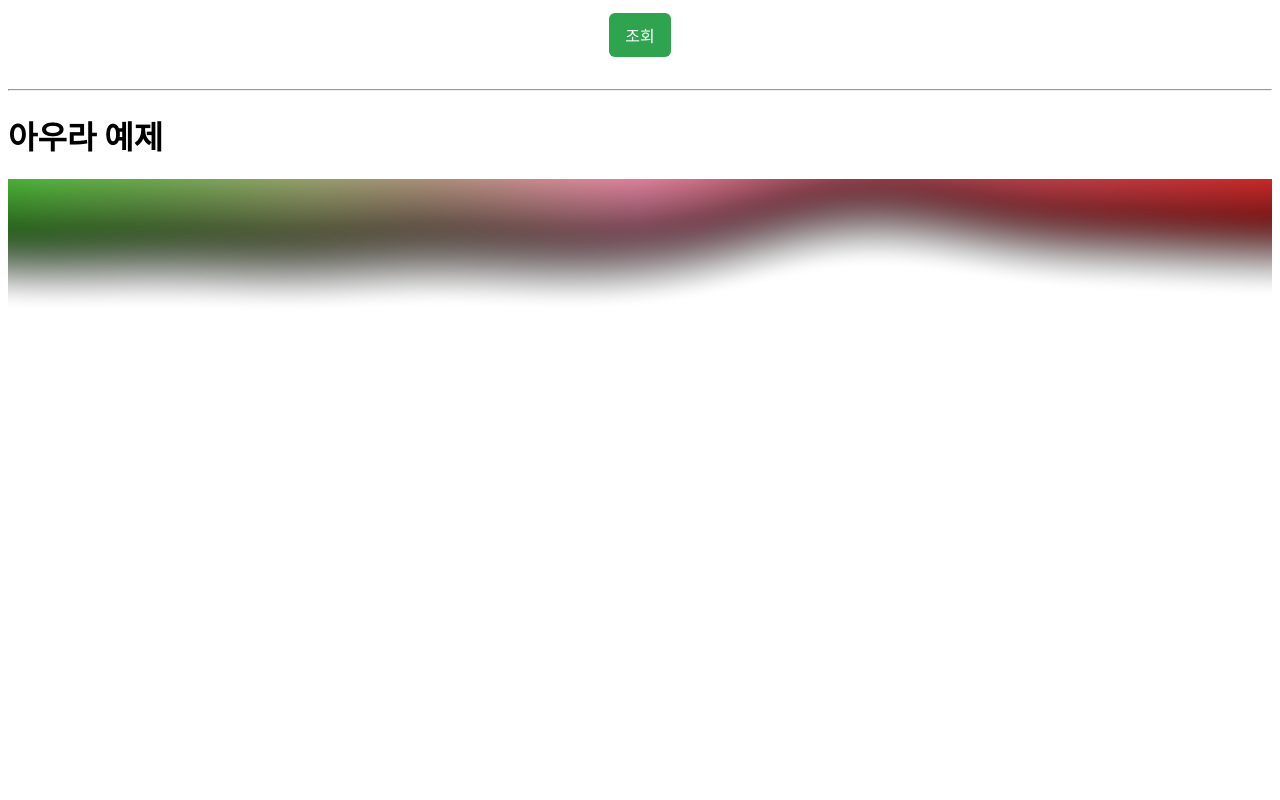
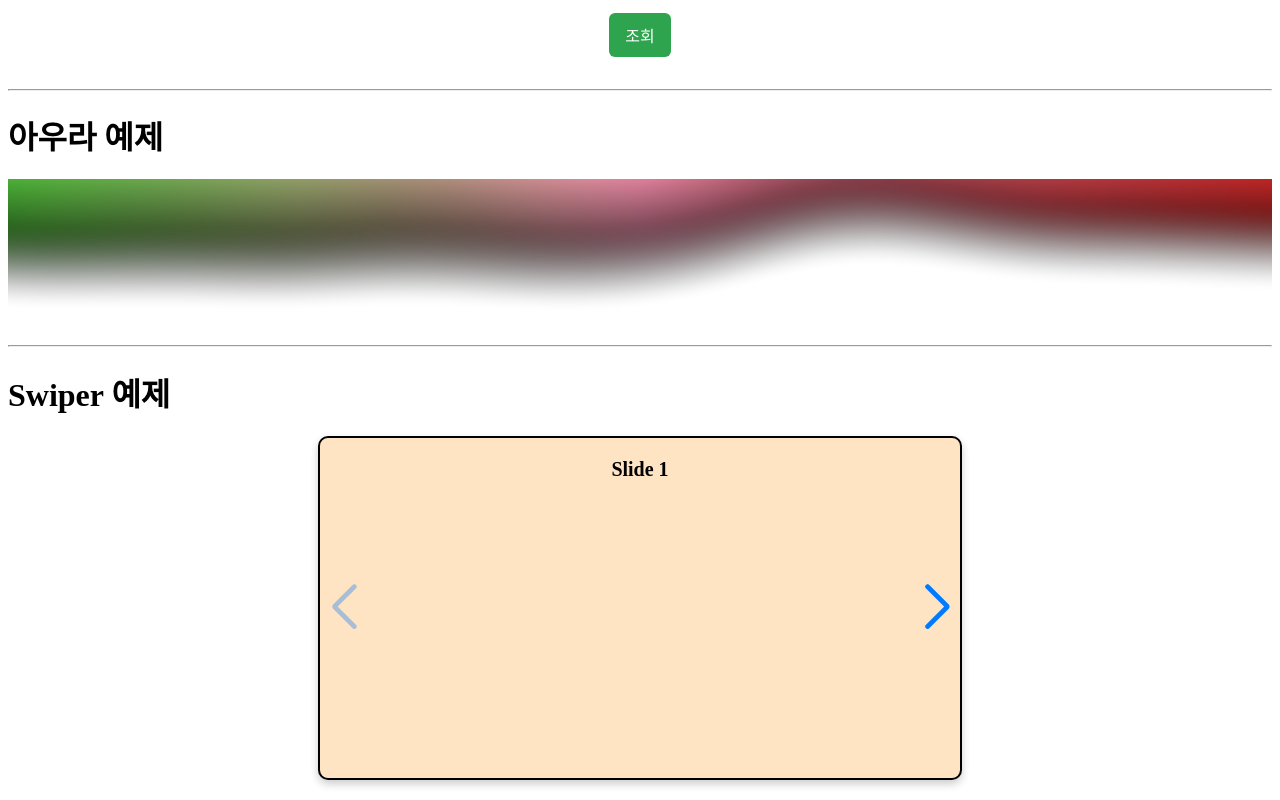
Before and after one commit to kss2002/GDG-React, a React (Vite) app: page / in a window 1280 px wide. Shown: the part 2534-3334 px from the top of the page. Before the commit the page ends 2879 px from the top, so only its background shows below. Built offline with nearby package versions, Linux system fonts and the light colour scheme; no server answers.

Commit message:
swiper 구현

```diff
--- a/src/App.jsx
+++ b/src/App.jsx
@@ -15,6 +15,7 @@ import GithubUser from './chapter8/GithubUser.jsx';
 import './styles/GithubUser.css';
 import { useState } from 'react';
 import AuroraExample from './chapter9/AuroraExample.jsx';
+import SwiperExample from './chapter9/SwiperExample.jsx';
 
 const queryClient = new QueryClient();
 
@@ -80,6 +81,9 @@ export default function App() {
       <hr />
       <h1>아우라 예제</h1>
       <AuroraExample />
+      <hr />
+      <h1>Swiper 예제</h1>
+      <SwiperExample />
     </QueryClientProvider>
   );
 }
--- /dev/null
+++ b/src/chapter9/SwiperExample.jsx
@@ -0,0 +1,26 @@
+import { Swiper, SwiperSlide } from 'swiper/react';
+
+import 'swiper/css';
+import 'swiper/css/navigation';
+
+import '../styles/SwiperEx.css';
+
+import { Navigation } from 'swiper/modules';
+
+export default function App() {
+  return (
+    <>
+      <Swiper navigation={true} modules={[Navigation]} className="mySwiper">
+        <SwiperSlide>Slide 1</SwiperSlide>
+        <SwiperSlide>Slide 2</SwiperSlide>
+        <SwiperSlide>Slide 3</SwiperSlide>
+        <SwiperSlide>Slide 4</SwiperSlide>
+        <SwiperSlide>Slide 5</SwiperSlide>
+        <SwiperSlide>Slide 6</SwiperSlide>
+        <SwiperSlide>Slide 7</SwiperSlide>
+        <SwiperSlide>Slide 8</SwiperSlide>
+        <SwiperSlide>Slide 9</SwiperSlide>
+      </Swiper>
+    </>
+  );
+}
--- /dev/null
+++ b/src/styles/SwiperEx.css
@@ -0,0 +1,17 @@
+.swiper {
+  background-color: bisque;
+  color: black;
+  display: flex;
+  justify-content: center;
+  align-items: center;
+  margin: 20px auto;
+  padding: 20px;
+  border-radius: 10px;
+  width: 600px;
+  height: 300px;
+  border: 2px solid black;
+  box-shadow: 0 4px 8px rgba(0, 0, 0, 0.2);
+  font-size: 20px;
+  font-weight: bold;
+  text-align: center;
+}
```
